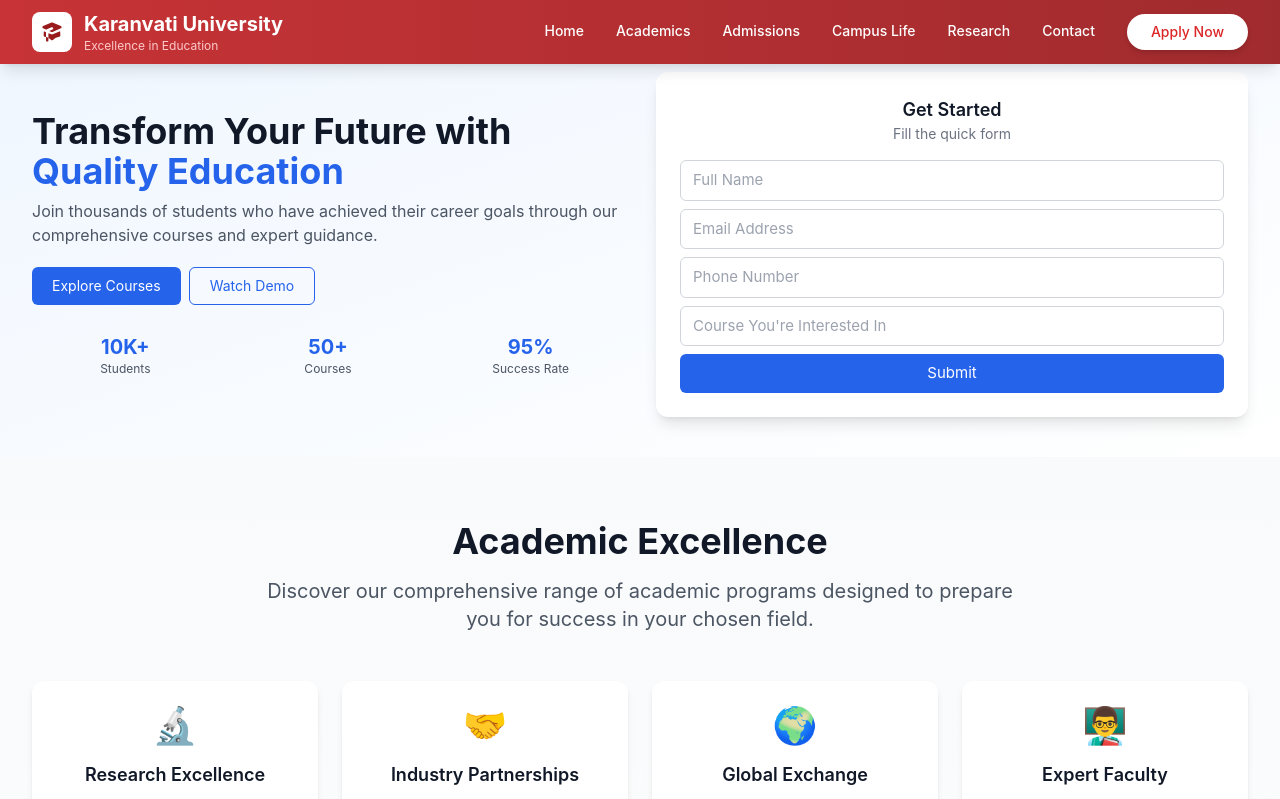
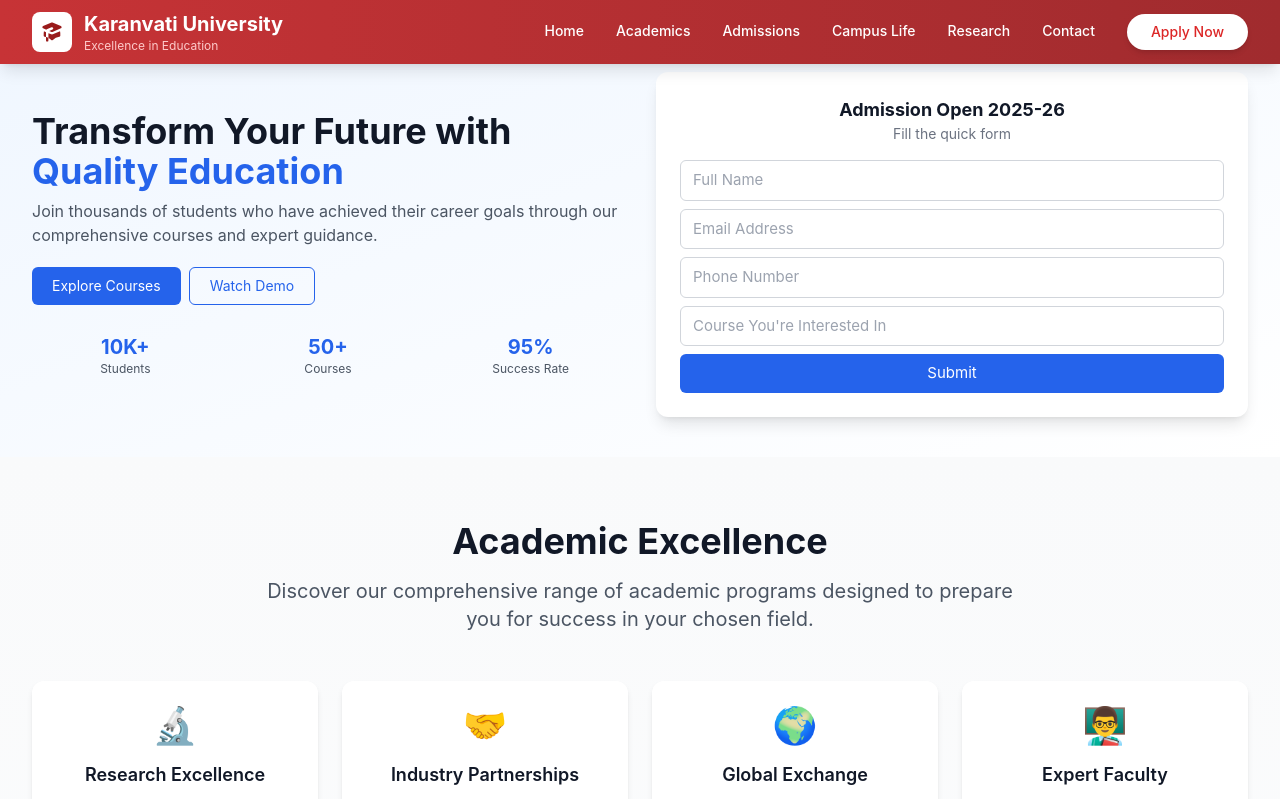
Before and after one commit to CoderBhawani/oriental-university-aug, a React (Create React App) app: page / in a window 1280 px wide. Shown: the top 799 px of the page. Built offline with nearby package versions, Linux system fonts and the light colour scheme; the HTML template or start-up script is replaced by a standard one.

Commit message:
fourth commit

```diff
--- a/src/components/Footer.js
+++ b/src/components/Footer.js
@@ -68,13 +68,14 @@
                 <svg className="w-5 h-5 text-primary-400" fill="currentColor" viewBox="0 0 20 20">
                   <path fillRule="evenodd" d="M5.05 4.05a7 7 0 119.9 9.9L10 18.9l-4.95-4.95a7 7 0 010-9.9zM10 11a2 2 0 100-4 2 2 0 000 4z" clipRule="evenodd"/>
                 </svg>
-                <span className="text-gray-300">123 Education Street, Learning City, LC 12345</span>
+
               </div>
               <div className="flex items-center space-x-3">
                 <svg className="w-5 h-5 text-primary-400" fill="currentColor" viewBox="0 0 20 20">
                   <path d="M2 3a1 1 0 011-1h2.153a1 1 0 01.986.836l.74 4.435a1 1 0 01-.54 1.06l-1.548.773a11.037 11.037 0 006.105 6.105l.774-1.548a1 1 0 011.059-.54l4.435.74a1 1 0 01.836.986V17a1 1 0 01-1 1h-2C7.82 18 2 12.18 2 5V3z"/>
                 </svg>
-                <span className="text-gray-300">+91 98765 43210</span>
+                <span className="text-gray-300">+91 8003057560
+                </span>
               </div>
               <div className="flex items-center space-x-3">
                 <svg className="w-5 h-5 text-primary-400" fill="currentColor" viewBox="0 0 20 20">
--- a/src/components/HomeBanner.js
+++ b/src/components/HomeBanner.js
@@ -11,7 +11,7 @@
         <div className="lg:hidden mb-6">
           <div className="bg-white rounded-xl shadow-lg p-4">
             <div className="text-center mb-3">
-              <h2 className="text-base font-semibold text-gray-900">Get Started</h2>
+              <h2 className="text-base font-bold text-gray-900">Admission open</h2>
               <p className="text-sm text-gray-500">Quick inquiry form</p>
             </div>
 
@@ -104,7 +104,7 @@
           <div className="hidden lg:block">
             <div className="bg-white rounded-xl shadow-lg p-6">
               <div className="text-center mb-4">
-                <h2 className="text-lg font-semibold text-gray-900">Get Started</h2>
+                <h2 className="text-lg font-bold text-gray-900">Admission Open 2025-26</h2>
                 <p className="text-sm text-gray-500">Fill the quick form</p>
               </div>
 
```
